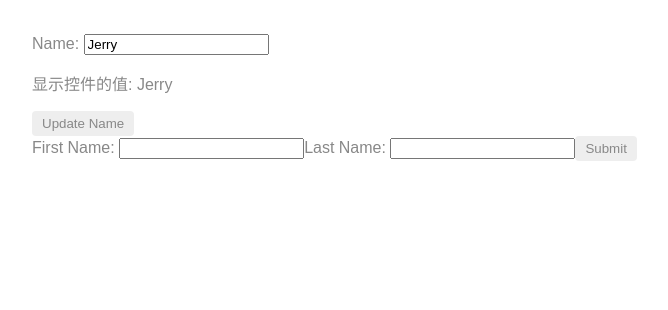
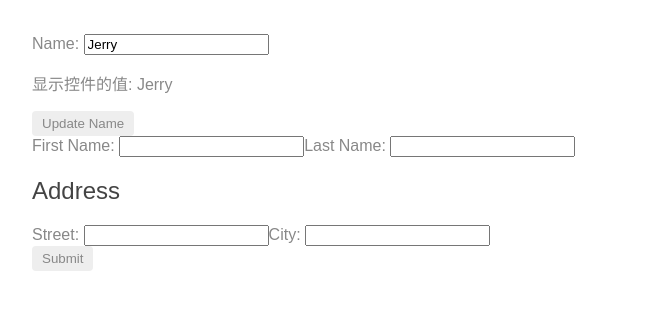
Before and after one commit to wangzixi-diablo/ngDynamic, an Angular app: page / in a window 1280 px wide. Shown: the top 310 px of the page, without its empty margins (0-668 px from the left). Built offline with nearby package versions, Linux system fonts and the light colour scheme.

Commit message:
nested form

```diff
--- a/src/app/ng-content/name-editor.component.html
+++ b/src/app/ng-content/name-editor.component.html
@@ -12,5 +12,15 @@
 
     <label for="last-name">Last Name: </label>
     <input id="last-name" type="text" formControlName="lastName">
+
+    <div formGroupName="address">
+        <h2>Address</h2>
+
+        <label for="street">Street: </label>
+        <input id="street" type="text" formControlName="street">
+
+        <label for="city">City: </label>
+        <input id="city" type="text" formControlName="city">
+    </div>
     <button type="submit" [disabled]="!profileForm.valid">Submit</button>
 </form>
--- a/src/app/ng-content/ng-content.component.ts
+++ b/src/app/ng-content/ng-content.component.ts
@@ -77,6 +77,10 @@ export class NameEditorComponent {
   profileForm = new FormGroup({
     firstName: new FormControl(''),
     lastName: new FormControl(''),
+    address: new FormGroup({
+      street: new FormControl(''),
+      city: new FormControl(''),
+    })
   });
 
   constructor(){
```
